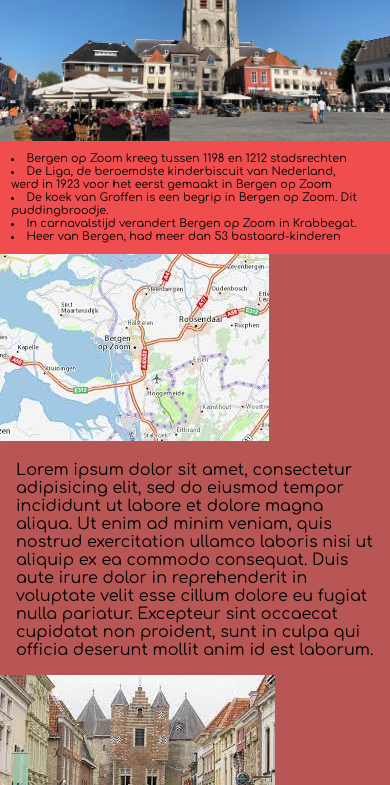
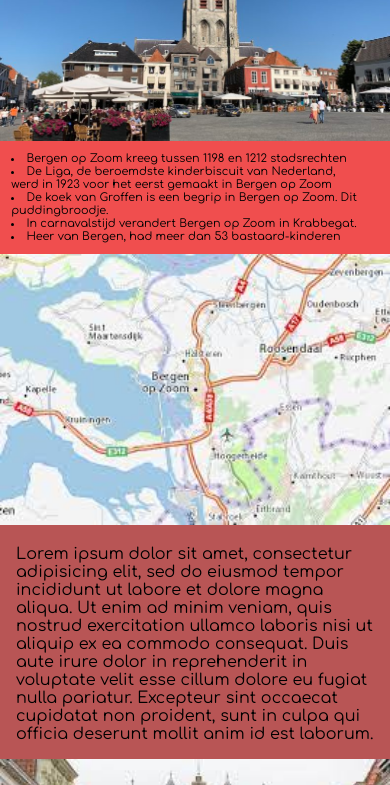
Before and after one commit to kribz920/h16-18-grid, a plain HTML site: page index.html in a window 390 px wide. Shown: the part 59-844 px from the top of the page. Drawn offline with Linux system fonts and the light colour scheme.

Commit message:
Update main.css
final fix

```diff
--- a/main.css
+++ b/main.css
@@ -78,8 +78,7 @@ footer{
   }
   .right img{
     float: none;
+    width: 100%;
   }
 
 }
-
-}
```
